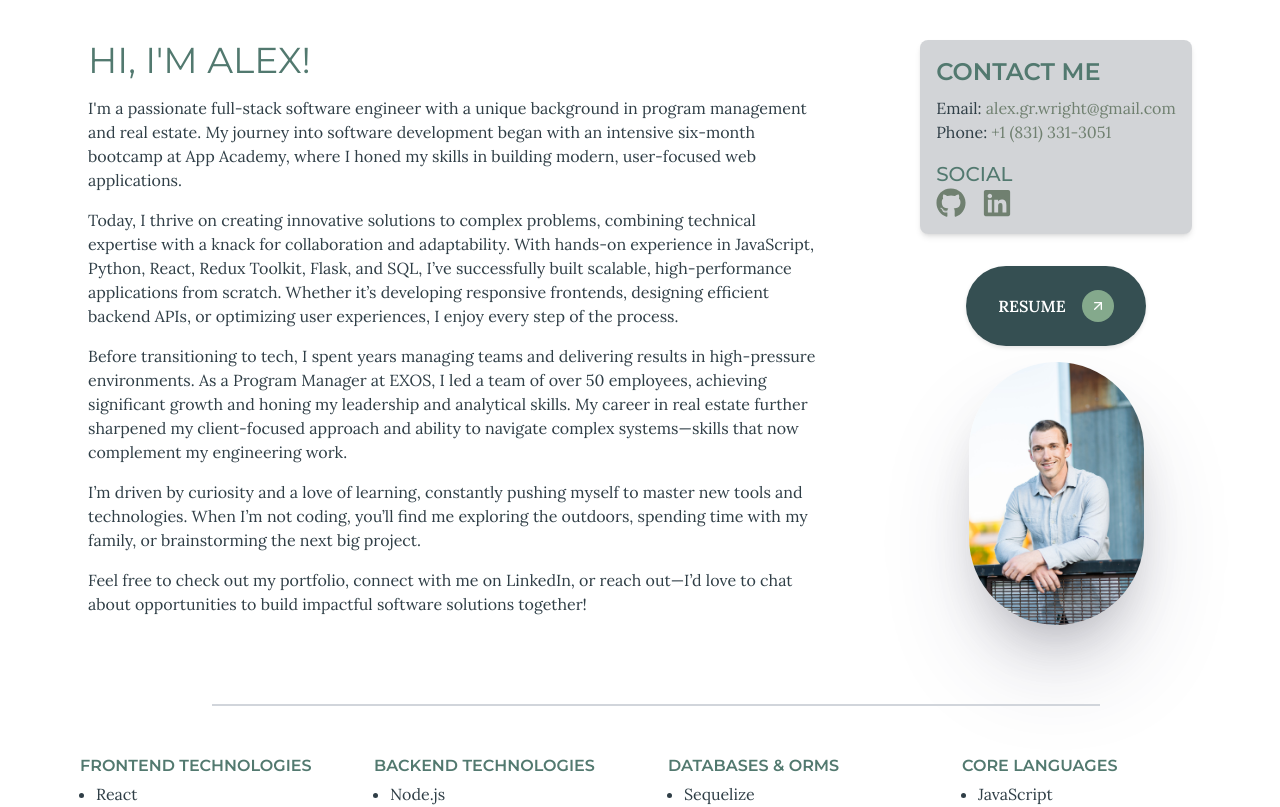
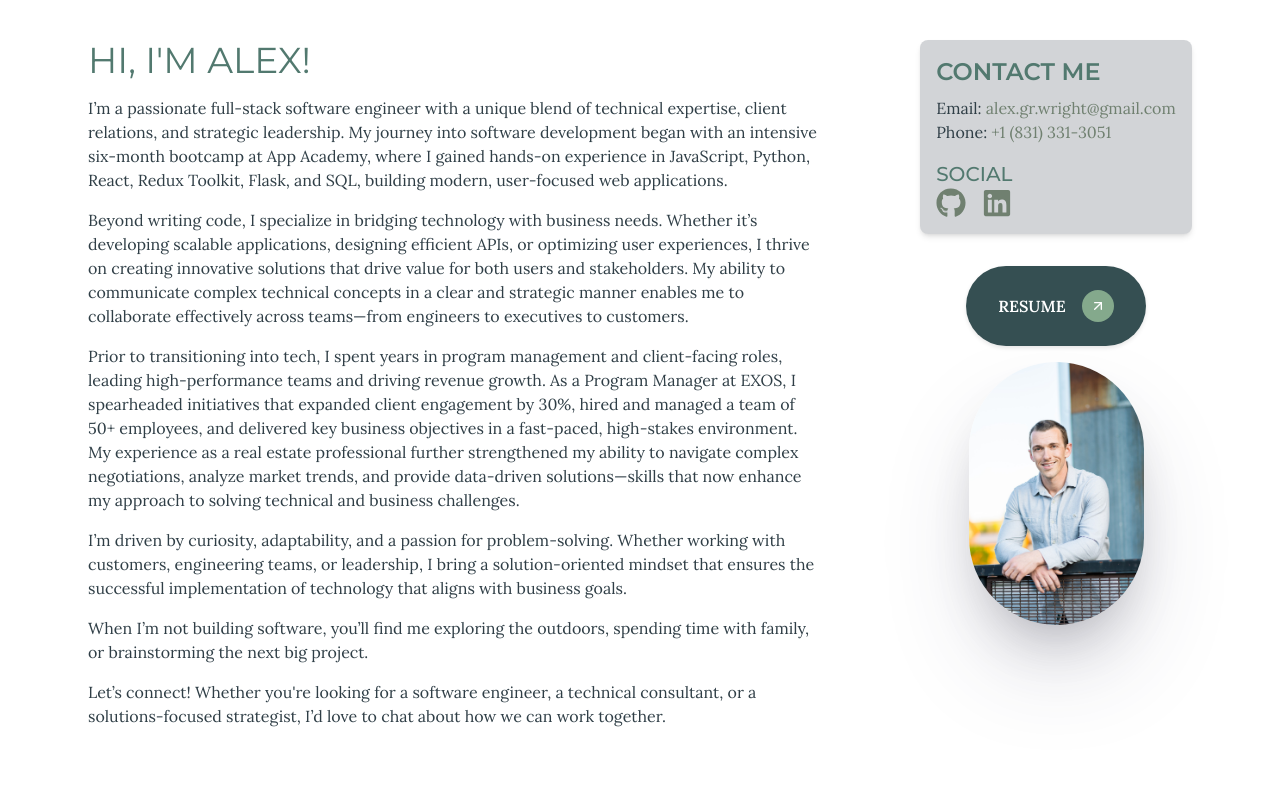
Before and after one commit to awright222/portfolio, a Next.js app: page / in a window 1280 px wide. Shown: the top 807 px of the page. Built offline with nearby package versions, Linux system fonts and the light colour scheme.

Commit message:
about changes

```diff
--- a/app/components/About.js
+++ b/app/components/About.js
@@ -10,20 +10,21 @@ const About = () => {
         <div className="content-container flex">
           <div className="text-container">
             <p className="mb-4">
-              I'm a passionate full-stack software engineer with a unique background in program management and real estate. My journey into software development began with an intensive six-month bootcamp at App Academy, where I honed my skills in building modern, user-focused web applications.
+            I’m a passionate full-stack software engineer with a unique blend of technical expertise, client relations, and strategic leadership. My journey into software development began with an intensive six-month bootcamp at App Academy, where I gained hands-on experience in JavaScript, Python, React, Redux Toolkit, Flask, and SQL, building modern, user-focused web applications.            </p>
+            <p className="mb-4">
+            Beyond writing code, I specialize in bridging technology with business needs. Whether it’s developing scalable applications, designing efficient APIs, or optimizing user experiences, I thrive on creating innovative solutions that drive value for both users and stakeholders. My ability to communicate complex technical concepts in a clear and strategic manner enables me to collaborate effectively across teams—from engineers to executives to customers.
             </p>
             <p className="mb-4">
-              Today, I thrive on creating innovative solutions to complex problems, combining technical expertise with a knack for collaboration and adaptability.
-              With hands-on experience in JavaScript, Python, React, Redux Toolkit, Flask, and SQL, I’ve successfully built scalable, high-performance applications from scratch. Whether it’s developing responsive frontends, designing efficient backend APIs, or optimizing user experiences, I enjoy every step of the process.
+            Prior to transitioning into tech, I spent years in program management and client-facing roles, leading high-performance teams and driving revenue growth. As a Program Manager at EXOS, I spearheaded initiatives that expanded client engagement by 30%, hired and managed a team of 50+ employees, and delivered key business objectives in a fast-paced, high-stakes environment. My experience as a real estate professional further strengthened my ability to navigate complex negotiations, analyze market trends, and provide data-driven solutions—skills that now enhance my approach to solving technical and business challenges.
             </p>
             <p className="mb-4">
-              Before transitioning to tech, I spent years managing teams and delivering results in high-pressure environments. As a Program Manager at EXOS, I led a team of over 50 employees, achieving significant growth and honing my leadership and analytical skills. My career in real estate further sharpened my client-focused approach and ability to navigate complex systems—skills that now complement my engineering work.
+            I’m driven by curiosity, adaptability, and a passion for problem-solving. Whether working with customers, engineering teams, or leadership, I bring a solution-oriented mindset that ensures the successful implementation of technology that aligns with business goals.
             </p>
             <p className="mb-4">
-              I’m driven by curiosity and a love of learning, constantly pushing myself to master new tools and technologies. When I’m not coding, you’ll find me exploring the outdoors, spending time with my family, or brainstorming the next big project.
+            When I’m not building software, you’ll find me exploring the outdoors, spending time with family, or brainstorming the next big project.
             </p>
             <p className="mb-4">
-              Feel free to check out my portfolio, connect with me on LinkedIn, or reach out—I’d love to chat about opportunities to build impactful software solutions together!
+            Let’s connect! Whether you're looking for a software engineer, a technical consultant, or a solutions-focused strategist, I’d love to chat about how we can work together.
             </p>
           </div>
         </div>
```
